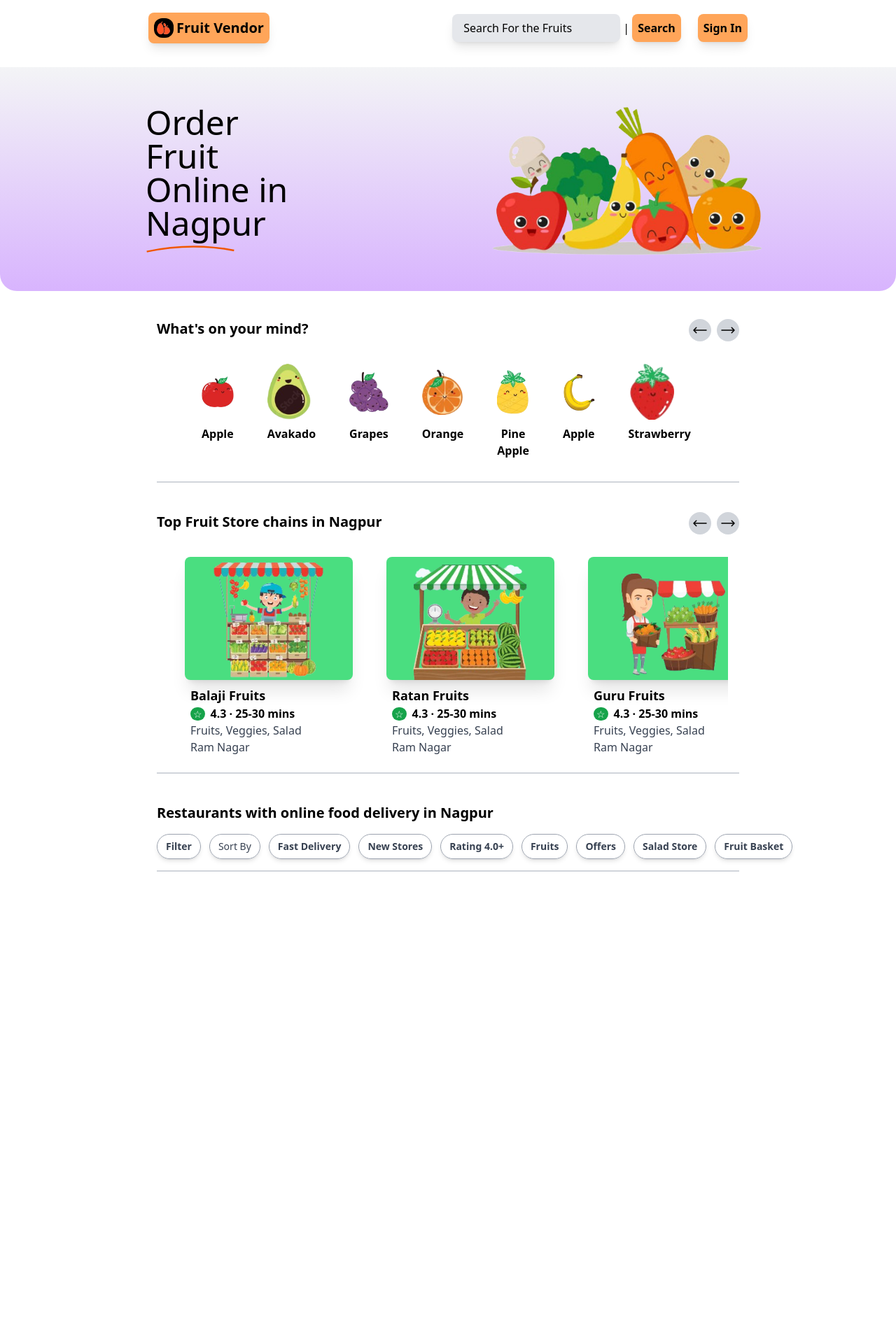
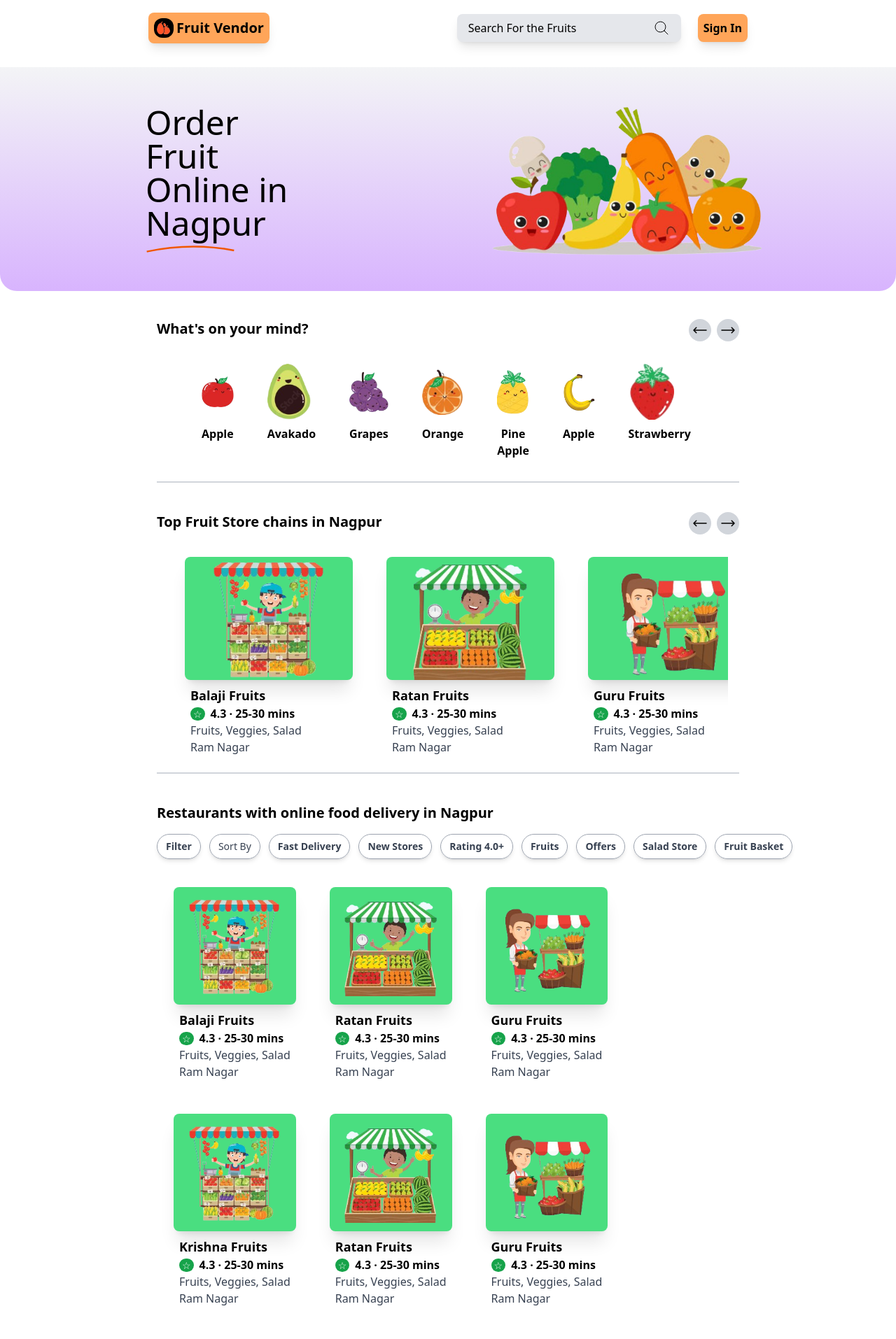
Before and after one commit to Aekshant/Fruit-Vendor, a React (Create React App) app: page / in a window 1280 px wide. Shown: the top 1914 px of the page at 70% size. Before the commit the page ends 1288 px from the top, so only its background shows below. Built offline with nearby package versions, Linux system fonts and the light colour scheme.

Commit message:
done with a home body w hover

```diff
--- a/src/components/header/InputBox.component.js
+++ b/src/components/header/InputBox.component.js
@@ -6,14 +6,29 @@ const InputBox = () => {
       className='flex items-center'
     >
       <div
-        className='bg-gray-200 my-5 mx-1 px-4 py-2 rounded-lg shadow-lg w-60'
-      >Search For the Fruits</div>
+        className='bg-gray-200 flex my-5 mx-1 px-4 py-2 rounded-lg shadow-lg w-80 justify-between'
+      >
+        <span>Search For the Fruits</span>
+        <svg xmlns="http://www.w3.org/2000/svg"
+          fill="none"
+          viewBox="0 0 24 24"
+          strokeWidth={1}
+          stroke="currentColor"
+          className="w-6 h-6">
+          <path
+            strokeLinecap="round"
+            strokeLinejoin="round"
+            d="m21 21-5.197-5.197m0 0A7.5 7.5 0 1 0 5.196 5.196a7.5 7.5 0 0 0 10.607 10.607Z"
+          />
+        </svg>
+      </div>
+      {/*
       <div
         className='px-0 py-1 text-black'
       >|</div>
       <div
         className='bg-[#FFA559] my-5 mx-1 px-2 py-2 text-black font-semibold rounded-lg shadow-lg'
-      >Search</div>
+      >Search</div> */}
     </div>
   )
 }
--- a/src/components/header/Logo.component.js
+++ b/src/components/header/Logo.component.js
@@ -2,9 +2,11 @@ import React from 'react'
 
 const Logo = () => {
   return (
-    <div className='bg-[#FFA559] m-5 p-2 flex rounded-lg shadow-lg'>
-      <img className='w-7 p-1 bg-black rounded-xl' src="/logo.png" alt="image1" />
-      <span className='font-bold text-xl ml-1'>Fruit Vendor</span>
+    <div className='flex text-center items-center '>
+      <div className='bg-[#FFA559] m-5 p-2 flex rounded-lg shadow-lg'>
+        <img className='w-7 p-1 bg-black rounded-xl' src="/logo.png" alt="image1" />
+        <span className='font-bold text-xl ml-1'>Fruit Vendor</span>
+      </div>
     </div>
   )
 }
--- a/src/components/home/body/index.js
+++ b/src/components/home/body/index.js
@@ -2,10 +2,13 @@ import React from 'react'
 
 
 import Heading from './Heading/Heading.component'
+import MainBody from "./main"
+
 const index = () => {
   return (
     <div className='mx-56 mt-10 mb-11 shadow-[rgba(209,213,219)_0px_2px_0px_0px]'>
         <Heading/>
+        <MainBody/>
     </div>
   )
 }
--- /dev/null
+++ b/src/components/home/body/main/data.services.js
@@ -0,0 +1,63 @@
+
+export const apiData = [
+  {
+    alt: "Balaji Fruits",
+    src: './1.png',
+    name: "Balaji Fruits"
+  },
+  {
+    alt: "Ratan Fruits",
+    src: './2.png',
+    name: "Ratan Fruits"
+  },
+  {
+    alt: "Guru Fruits",
+    src: './3.png',
+    name: "Guru Fruits"
+  },
+  {
+    alt: "Krishna Fruits",
+    src: './1.png',
+    name: "Krishna Fruits"
+  },
+  {
+    alt: "Ratan Fruits",
+    src: './2.png',
+    name: "Ratan Fruits"
+  },
+  {
+    alt: "Guru Fruits",
+    src: './3.png',
+    name: "Guru Fruits"
+  },
+  {
+    alt: "Balaji Fruits",
+    src: './1.png',
+    name: "Balaji Fruits"
+  },
+  {
+    alt: "Guru Fruits",
+    src: './3.png',
+    name: "Guru Fruits"
+  },
+    {
+    alt: "Guru Fruits",
+    src: './3.png',
+    name: "Guru Fruits"
+  },
+  {
+    alt: "Krishna Fruits",
+    src: './1.png',
+    name: "Krishna Fruits"
+  },
+  {
+    alt: "Ratan Fruits",
+    src: './2.png',
+    name: "Ratan Fruits"
+  },
+  {
+    alt: "Guru Fruits",
+    src: './3.png',
+    name: "Guru Fruits"
+  }
+]
--- /dev/null
+++ b/src/components/home/body/main/index.js
@@ -0,0 +1,39 @@
+import React from 'react'
+
+import { apiData } from "./data.services"
+
+const index = () => {
+    return (
+        <div className='flex flex-wrap'>
+            {
+                apiData.map((item, index) => (
+                    <div key={index} className='m-6'>
+                        <div className='bg-green-400 flex rounded-lg w-full justify-center cursor-pointer shadow-xl p-3'>
+                                <img alt={item.alt} className='object-contain h-36' src={item.src} />
+                            </div>
+                            <div className='px-2'>
+                                <h3 className='font-semibold mt-2 text-lg'>{item.name}</h3>
+                                <div className='flex'>
+                                    <div>
+                                        <span
+                                            className='text-sm bg-green-600 rounded-full text-center text-white px-1 py-0'>
+                                            &#9734;
+                                        </span>
+                                    </div>
+                                    <div className='mx-2'>
+                                        <h4 className='font-bold'>4.3 &#183; 25-30 mins</h4>
+                                    </div>
+                                </div>
+                                <div className='text-gray-700 font-light'>
+                                    <h6>Fruits, Veggies, Salad</h6>
+                                    <h6>Ram Nagar</h6>
+                                </div>
+                            </div>
+                    </div>
+                ))
+            }
+        </div>
+    )
+}
+
+export default index
```
